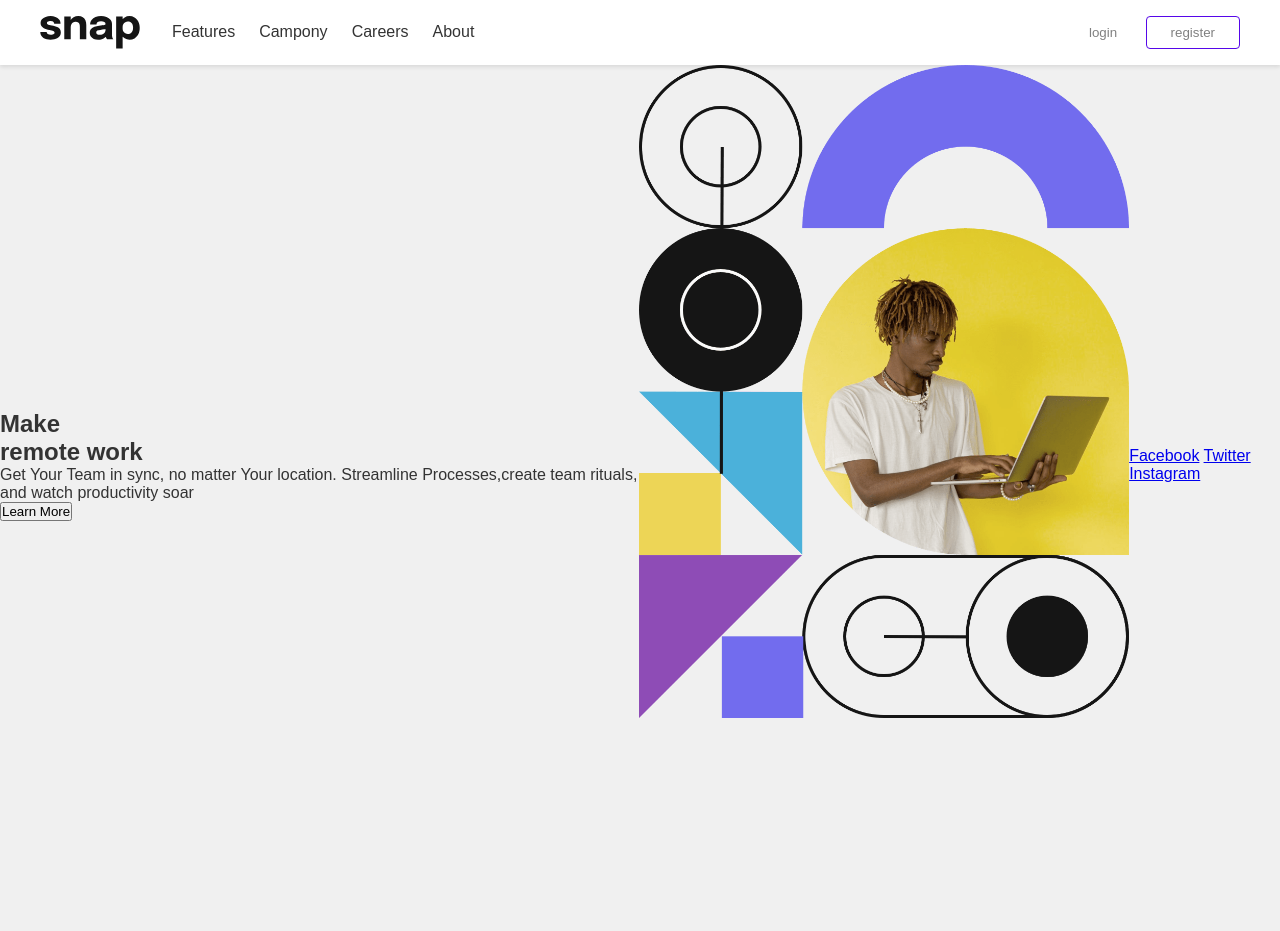
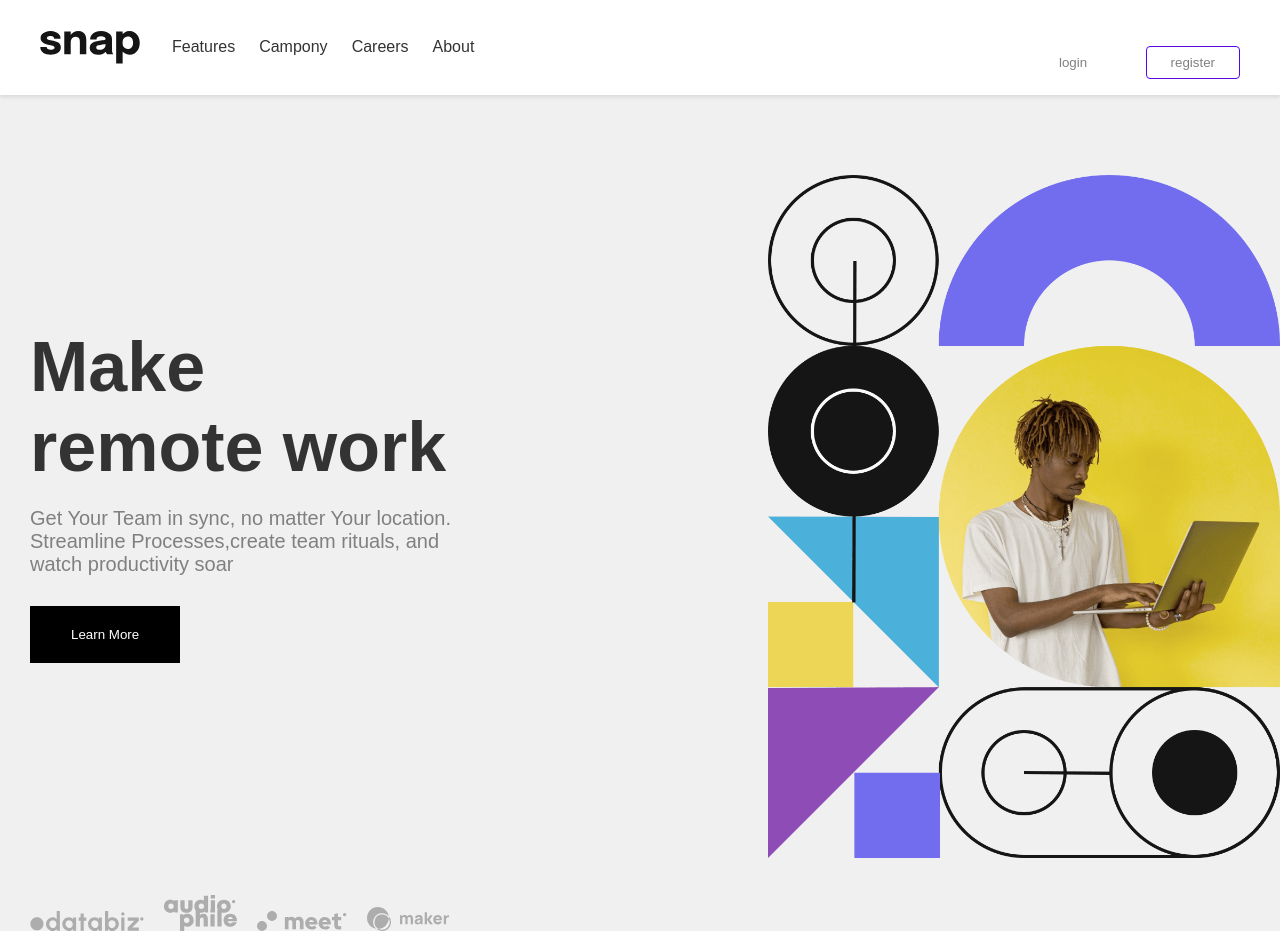
Before and after one commit to meshackkiplimo/landing, a plain HTML site: page index.html in a window 1280 px wide. Before the commit the page ends 865 px from the top, so only its background shows below. Drawn offline with Linux system fonts and the light colour scheme.

Commit message:
Add SVG assets for client logos and update HTML and CSS for footer integration
- Added new SVG files: client-audiophile.svg, client-databiz.svg, client-maker.svg, and client-meet.svg to the assets directory.
- Updated index.html to include the new SVG logos in the footer section.
- Modified styles.css to adjust the layout of the hero section and style the footer social media icons.
- Enhanced button styles and text formatting for better visual appeal.

```diff
--- a/index.html
+++ b/index.html
@@ -35,17 +35,24 @@
         <div>
             <h1>Make </h1>
             <h1>remote work</h1>
-            <p>Get Your Team in sync, no matter Your location. Streamline Processes,create team rituals, and watch productivity soar</p>
+            <p>Get Your Team in sync, no matter Your location. <br> Streamline Processes,create team rituals, and <br> watch productivity soar</p>
             <button>Learn More</button>
         </div>
         <div class="image">
             <img src="./assets/image-hero-desktop.png" alt="Image" style="width: 100%; height: auto;">
+
+
         </div>
-        <div class="social-media">
-            <a href="https://www.facebook.com" target="_blank">Facebook</a>
-            <a href="https://www.twitter.com" target="_blank">Twitter</a>
-            <a href="https://www.instagram.com" target="_blank">Instagram</a>
-        </div>
+
     </section>
+
 </body>
+<footer>
+    <div class="social-media">
+        <img src="./assets/client-databiz.svg" alt="footer">
+        <img src="./assets/client-audiophile.svg" alt="footer">
+        <img src="./assets/client-meet.svg" alt="footer">
+        <img src="./assets/client-maker.svg" alt="footer">
+    </div>
+</footer>
 </html>
--- a/styles.css
+++ b/styles.css
@@ -71,16 +71,52 @@ nav {
 }
 .hero{
     display: flex;
-    justify-content: center;
+    justify-content: space-between;
     align-items: center;
     height: 100vh;
+    gap: 40px;
 
 
 }
 .image{
-    width: 50%;
-    height: 100%;
+    width: 40%;
+    height: 80%;
 
 
 
 }
+h1 {
+    font-size: 70px;
+    margin-left: 30px;
+}
+p{
+    font-size: 20px;
+    margin-left: 30px;
+    margin-top: 20px;
+    color: grey;
+}
+
+button{
+   border: 1px solid black;
+   margin-left: 30px;
+   margin-top: 30px;
+   padding: 20px 40px;
+   background-color: black;
+   color: white;
+}
+button:hover{
+    background-color: white;
+    color: black;
+    border: 1px solid black;
+}
+.social-media{
+    display: flex;
+    gap: 20px;
+    margin-left: 30px;
+    flex-direction: end;
+    align-items: end;
+
+
+
+
+}
```
Also changed, not shown: assets/client-audiophile.svg (added), assets/client-databiz.svg (added), assets/client-maker.svg (added), assets/client-meet.svg (added).
